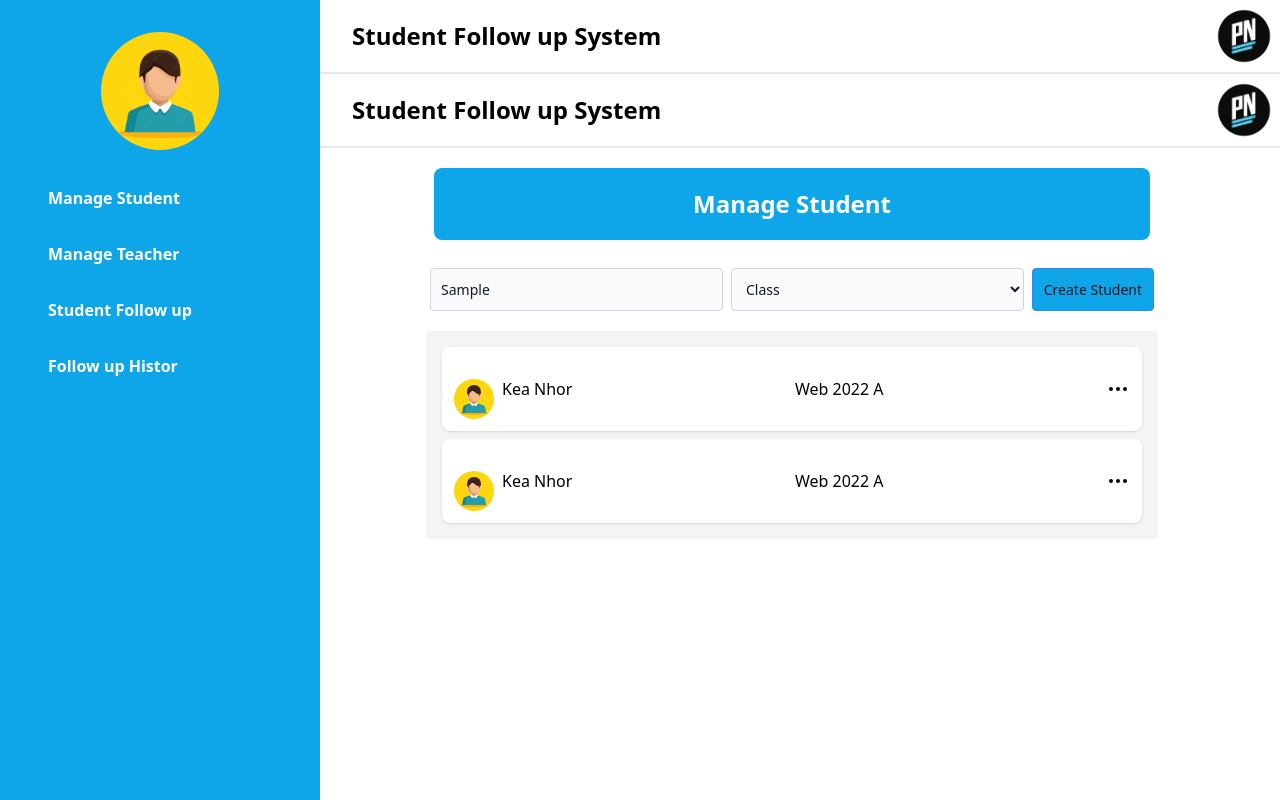
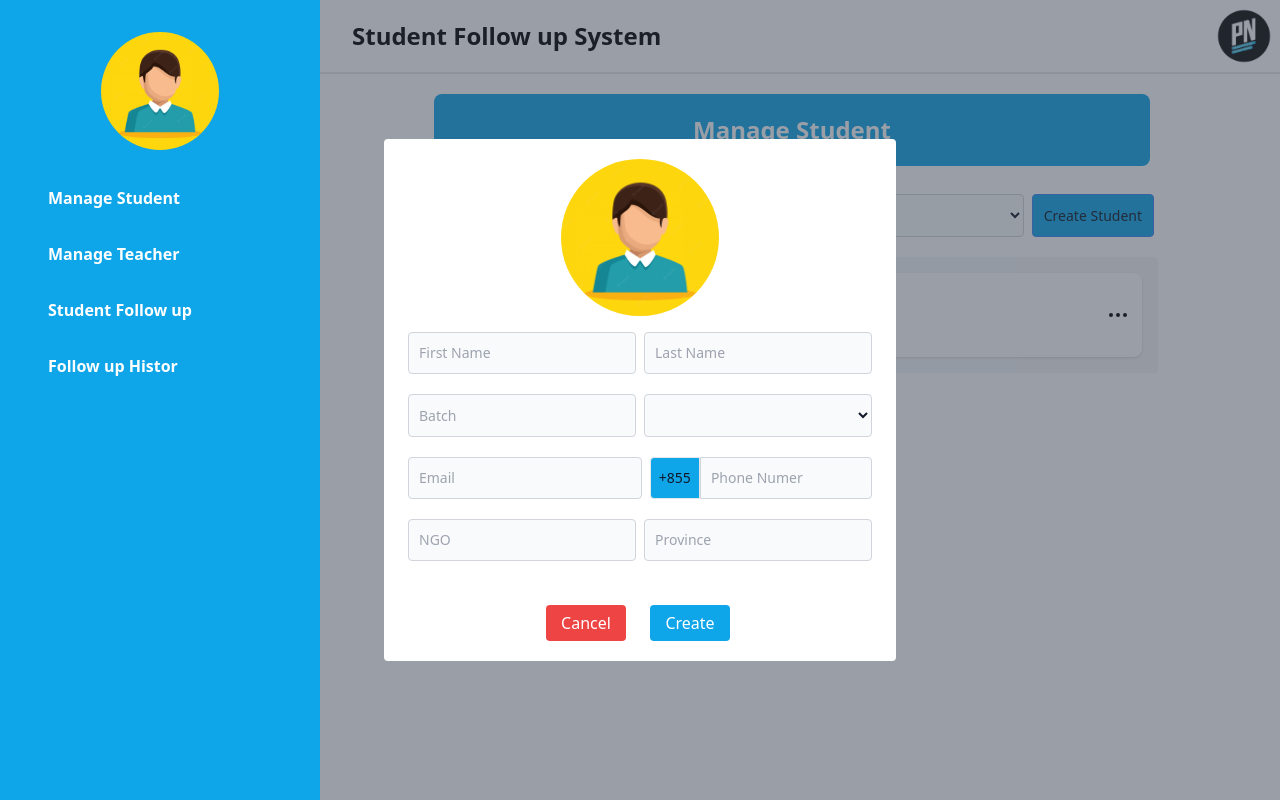
Before and after one commit to pnc-virtual-company/2022-G8-VC2-PART2, a Vue app in the folder front/: page / in a window 1280 px wide. Both pictures are taken after typing "Sample" into the empty fields and a click on the button "Create Student". Shown: the top 800 px of the page. Built offline with nearby package versions, Linux system fonts and the light colour scheme.

Commit message:
#4 create student

```diff
--- a/front/package.json
+++ b/front/package.json
@@ -9,6 +9,7 @@
   },
   "dependencies": {
     "autoprefixer": "^10",
+    "axios": "^0.27.2",
     "core-js": "^3.8.3",
     "pinia": "^2.0.22",
     "postcss": "^8",
--- a/front/src/components/StudentList/StudentList.vue
+++ b/front/src/components/StudentList/StudentList.vue
@@ -14,19 +14,7 @@
         <button @click="isTrue='true'" class="  mt-2 bg-sky-500 border border-gray-300 text-gray-900 text-sm rounded focus:ring-blue-500 focus:border-blue-500 block w-1/6 p-2.5 dark:bg-gray-700 dark:border-gray-600 dark:placeholder-gray-400 dark:text-white dark:focus:ring-blue-500 dark:focus:border-blue-500">Create Student</button>
     </div>
     <div class="card  m-auto bg-gray-100  mt-5 p-4 rounded w-9/12"  >
-      <div class="flex justify-between items-center shadow p-3 mb-2 rounded-lg bg-white" >
-        <div class="flex items-center ">
-          <img src="../../assets/male_logo.jpg" class="w-10 rounded-full m-auto mt-5" alt="">
-          <h1 class="ml-2">Kea Nhor</h1>
-        </div>
-        <div class="">
-          <h1>Web 2022 A</h1>
-        </div>
-        <div class="">
-          <svg class="w-6 h-6" fill="none" stroke="currentColor" viewBox="0 0 24 24" xmlns="http://www.w3.org/2000/svg"><path stroke-linecap="round" stroke-linejoin="round" stroke-width="2" d="M5 12h.01M12 12h.01M19 12h.01M6 12a1 1 0 11-2 0 1 1 0 012 0zm7 0a1 1 0 11-2 0 1 1 0 012 0zm7 0a1 1 0 11-2 0 1 1 0 012 0z"></path></svg>
-        </div>
-      </div>
-      <div class="flex justify-between items-center shadow p-3 rounded-lg bg-white" >
+      <div  class="flex justify-between items-center shadow p-3 rounded-lg bg-white" >
         <div class="flex items-center ">
           <img src="../../assets/male_logo.jpg" class="w-10 rounded-full m-auto mt-5" alt="">
           <h1 class="ml-2">Kea Nhor</h1>
@@ -44,45 +32,59 @@
   <!-- pop up create student -->
   <div v-if="isTrue" class="">
       <div class="mt-[-12] fixed w-full h-full inset-0 flex items-center justify-center bg-gray-700 bg-opacity-50">
-        <form  class="bg-white text-center p-5 w-2/5 m-auto rounded">
+        <form @submit.prevent="" class="bg-white text-center p-5 w-2/5 m-auto rounded">
            <div class="">
               <img src="../../assets/male_logo.jpg" class="w-2/6 rounded-full m-auto" alt="">
            </div>
           <div class="flex mt-3 ">
-            <input type="text" class=" m-1 bg-gray-50 border border-gray-300 text-gray-900 text-sm rounded focus:ring-blue-500 focus:border-blue-500 block w-full p-2.5 dark:bg-gray-700 dark:border-gray-600 dark:placeholder-gray-400 dark:text-white dark:focus:ring-blue-500 dark:focus:border-blue-500" placeholder="First Name">
-            <input type="text" class="m-1 bg-gray-50 border border-gray-300 text-gray-900 text-sm rounded focus:ring-blue-500 focus:border-blue-500 block w-full p-2.5 dark:bg-gray-700 dark:border-gray-600 dark:placeholder-gray-400 dark:text-white dark:focus:ring-blue-500 dark:focus:border-blue-500" placeholder="Last Name">
+            <input v-model="firstname" type="text" class=" m-1 bg-gray-50 border border-gray-300 text-gray-900 text-sm rounded focus:ring-blue-500 focus:border-blue-500 block w-full p-2.5 dark:bg-gray-700 dark:border-gray-600 dark:placeholder-gray-400 dark:text-white dark:focus:ring-blue-500 dark:focus:border-blue-500" placeholder="First Name">
+            <input v-model="lastname"  type="text" class="m-1 bg-gray-50 border border-gray-300 text-gray-900 text-sm rounded focus:ring-blue-500 focus:border-blue-500 block w-full p-2.5 dark:bg-gray-700 dark:border-gray-600 dark:placeholder-gray-400 dark:text-white dark:focus:ring-blue-500 dark:focus:border-blue-500" placeholder="Last Name">
           </div>
           <div class="flex mt-3">
-            <input type="text" class="m-1 bg-gray-50 border border-gray-300 text-gray-900 text-sm rounded focus:ring-blue-500 focus:border-blue-500 block w-full p-2.5 dark:bg-gray-700 dark:border-gray-600 dark:placeholder-gray-400 dark:text-white dark:focus:ring-blue-500 dark:focus:border-blue-500" placeholder="Batch">
-            <select id="countries" class=" m-1 bg-gray-50 border border-gray-300 text-gray-900 text-sm rounded focus:ring-blue-500 focus:border-blue-500 block w-full p-2.5 dark:bg-gray-700 dark:border-gray-600 dark:placeholder-gray-400 dark:text-white dark:focus:ring-blue-500 dark:focus:border-blue-500 ">
+            <input v-model="batch"  type="text" class="m-1 bg-gray-50 border border-gray-300 text-gray-900 text-sm rounded focus:ring-blue-500 focus:border-blue-500 block w-full p-2.5 dark:bg-gray-700 dark:border-gray-600 dark:placeholder-gray-400 dark:text-white dark:focus:ring-blue-500 dark:focus:border-blue-500" placeholder="Batch">
+            <select v-model="gender"  id="countries" class=" m-1 bg-gray-50 border border-gray-300 text-gray-900 text-sm rounded focus:ring-blue-500 focus:border-blue-500 block w-full p-2.5 dark:bg-gray-700 dark:border-gray-600 dark:placeholder-gray-400 dark:text-white dark:focus:ring-blue-500 dark:focus:border-blue-500 ">
               <option selected>Gender</option>
               <option value="M">Male</option>
               <option value="F">Female</option>
             </select>
           </div>
           <div class="flex mt-3">
-            <input type="text" class="m-1 bg-gray-50 border border-gray-300 text-gray-900 text-sm rounded focus:ring-blue-500 focus:border-blue-500 block w-full p-2.5 dark:bg-gray-700 dark:border-gray-600 dark:placeholder-gray-400 dark:text-white dark:focus:ring-blue-500 dark:focus:border-blue-500" placeholder="Email">
+            <input v-model="email"  type="text" class="m-1 bg-gray-50 border border-gray-300 text-gray-900 text-sm rounded focus:ring-blue-500 focus:border-blue-500 block w-full p-2.5 dark:bg-gray-700 dark:border-gray-600 dark:placeholder-gray-400 dark:text-white dark:focus:ring-blue-500 dark:focus:border-blue-500" placeholder="Email">
             <div class="flex w-full m-1">
               <span class="inline-flex items-center px-2  text-sm text-gray-900  rounded-l border bg-sky-500">+855</span>
-              <input type="text" class=" bg-gray-50 border border-gray-300 rounded-r text-gray-900 text-sm  focus:ring-blue-500 focus:border-blue-500 block w-full p-2.5 dark:bg-gray-700 dark:border-gray-600 dark:placeholder-gray-400 dark:text-white dark:focus:ring-blue-500 dark:focus:border-blue-500" placeholder="Phone Numer">
+              <input v-model="phone"  type="text" class=" bg-gray-50 border border-gray-300 rounded-r text-gray-900 text-sm  focus:ring-blue-500 focus:border-blue-500 block w-full p-2.5 dark:bg-gray-700 dark:border-gray-600 dark:placeholder-gray-400 dark:text-white dark:focus:ring-blue-500 dark:focus:border-blue-500" placeholder="Phone Numer">
             </div>
           </div>
           <div class="flex mt-3">
-            <input type="text" class="m-1 bg-gray-50 border border-gray-300 text-gray-900 text-sm rounded focus:ring-blue-500 focus:border-blue-500 block w-full p-2.5 dark:bg-gray-700 dark:border-gray-600 dark:placeholder-gray-400 dark:text-white dark:focus:ring-blue-500 dark:focus:border-blue-500" placeholder="NGO">
-            <input type="text" class="m-1 bg-gray-50 border border-gray-300 text-gray-900 text-sm rounded focus:ring-blue-500 focus:border-blue-500 block w-full p-2.5 dark:bg-gray-700 dark:border-gray-600 dark:placeholder-gray-400 dark:text-white dark:focus:ring-blue-500 dark:focus:border-blue-500" placeholder="Province">
+            <input v-model="ngo"  type="text" class="m-1 bg-gray-50 border border-gray-300 text-gray-900 text-sm rounded focus:ring-blue-500 focus:border-blue-500 block w-full p-2.5 dark:bg-gray-700 dark:border-gray-600 dark:placeholder-gray-400 dark:text-white dark:focus:ring-blue-500 dark:focus:border-blue-500" placeholder="NGO">
+            <input v-model="province"  type="text" class="m-1 bg-gray-50 border border-gray-300 text-gray-900 text-sm rounded focus:ring-blue-500 focus:border-blue-500 block w-full p-2.5 dark:bg-gray-700 dark:border-gray-600 dark:placeholder-gray-400 dark:text-white dark:focus:ring-blue-500 dark:focus:border-blue-500" placeholder="Province">
           </div>
           <button @click="isTrue = false" class="bg-red-500 p-1.5 text-white mr-1 rounded w-20 mt-10" >Cancel</button>
-          <button @click="onCreate" class=" p-1.5 text-white bg-sky-500 mr-1 rounded w-20 mt-10 ml-5" >Create</button>
+          <button @click="students.onCreate()" class=" p-1.5 text-white bg-sky-500 mr-1 rounded w-20 mt-10 ml-5" >Create</button>
         </form>
       </div>
     </div>
-    <!-- {{store}} -->
-
   </template>
-
 <script >
-// import studentstore from "../../store/index"
-// const store = studentstore().$state.isTrue
+    import {studentstore} from "../../store/index"
+    export default {
+        setup() {
+          const students = studentstore()
+          return students
+    },
+    data(){
+      return{
+         firstname:"",
+         lastname:"",
+         batch:"",
+         gender:"",
+         email:"",
+         phone:"",
+         ngo:"",
+         province:"",
+      }
+    }
+    }
 </script>
 
 <style>
--- a/front/src/store/index.js
+++ b/front/src/store/index.js
@@ -1,30 +1,24 @@
 import { defineStore } from 'pinia'
+import axios from 'axios'
 
 export const studentstore = defineStore('student', {
   state: () => ({
-    // students:[
-    //   {
-    //     first_name:"Kea",last_name:"Nhor",gender:"Male",profile_img:"kea.png",role:"Student",
-    //     password:'ererer',email:"kea.nhor@gmail.com"
-    //   },
-    //   {
-    //     first_name:"Ka",last_name:"Ka",gender:"Male",profile_img:"ka.png",role:"Student",
-    //     password:'jj',email:"ka.ka@gmail.com"
-    //   }
-    // ],
     users:[],
     isTrue:false,
-    isShow:false,
+    isShow:true,
+
+  }),
+  async getStudent(){
+       await axios.get("http://127.0.0.1:8000/api/student").then(res=>{
+        console.log(res)
+      })
+  },
+
+     onCreate(){
+      this.isTrue= true;
+      this.isShow = false;
+      this.getStudent()
+    },
 
 
-  }),
-  actions: {
-    onCreate(){
-      this.isTrue= true
-    },
-  },
-
-  getters: {
-
-  },
 })
--- a/front/src/views/Cordinator/CoordinatorView.vue
+++ b/front/src/views/Cordinator/CoordinatorView.vue
@@ -1,15 +1,12 @@
 <template>
     <div class="container">
-      <navbar_view></navbar_view>
       <manage_student></manage_student>
     </div>
   </template>
   <script>
   import ManageStudent from "./ManageStudent/ManageStudent.vue"
-  import NavbarView from "@/components/NavBar/NavbarView.vue";
   export default {
     components: {
-      "navbar_view": NavbarView,
       "manage_student": ManageStudent,
     },
   };
```
